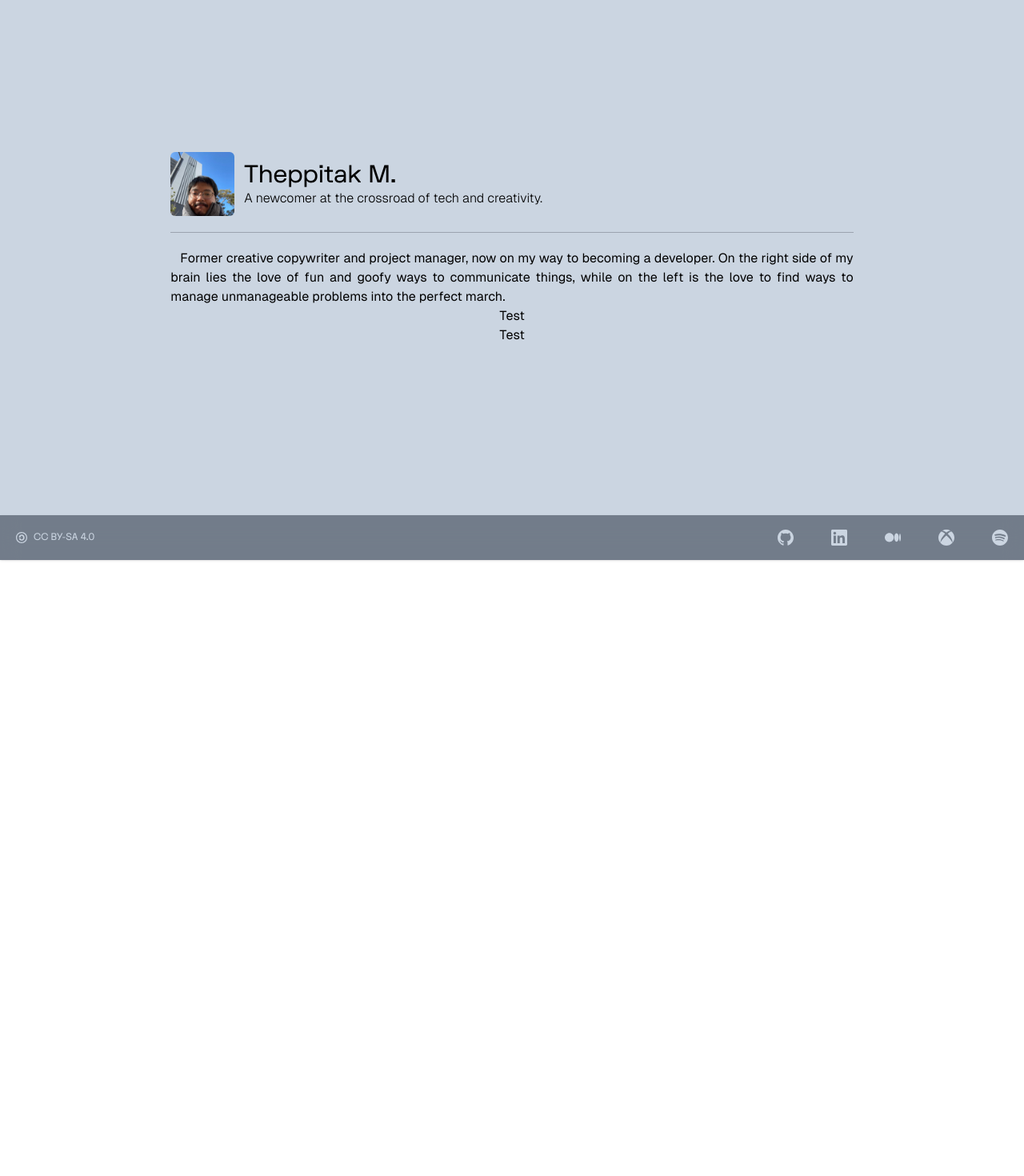
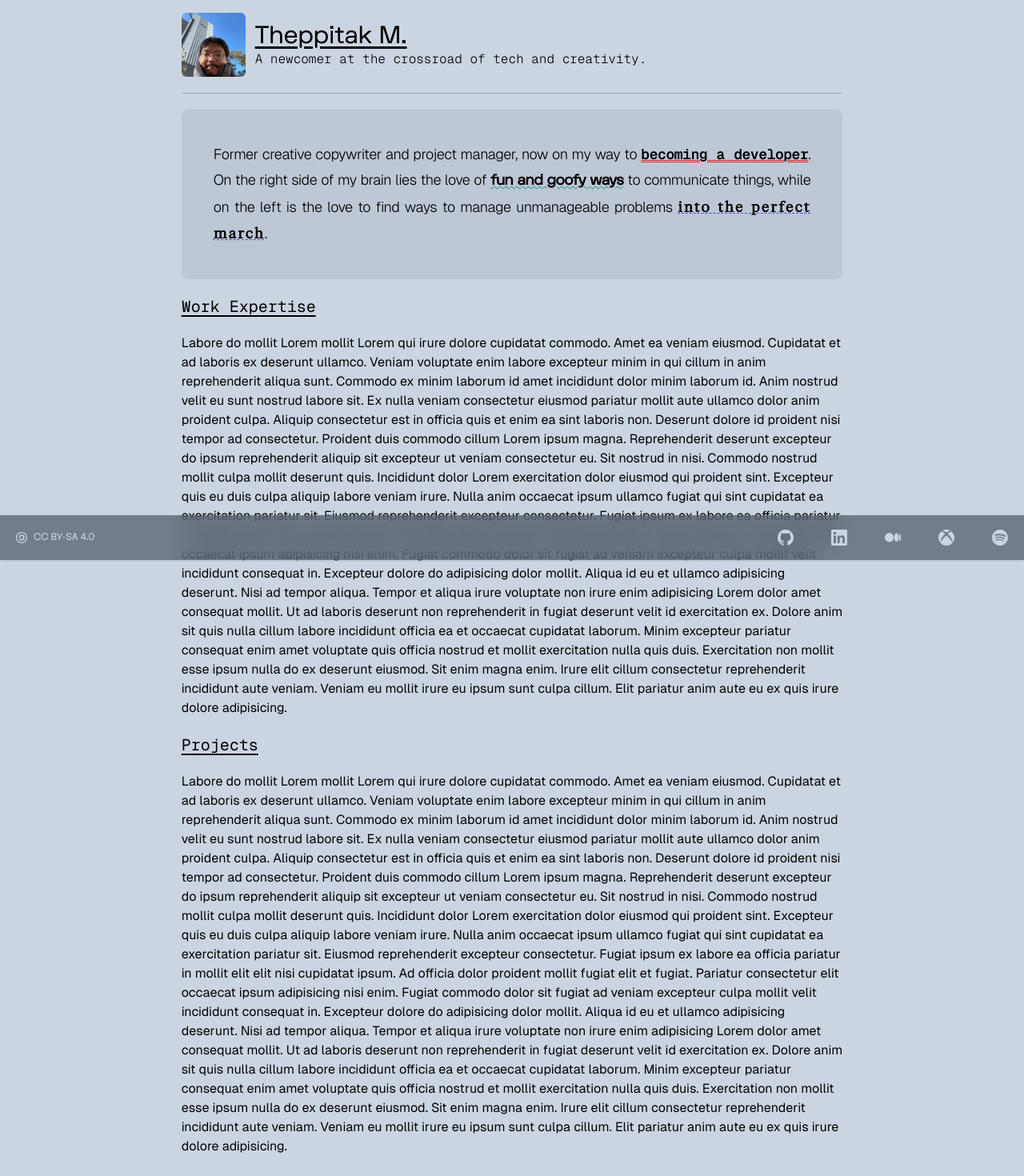
Before and after one commit to mmmmmob/me.theppitak, a React (Vite) app: page / in a window 1280 px wide. Shown: the part 100-1570 px from the top of the page at 80% size. Before the commit the page ends 800 px from the top, so only its background shows below. Built offline with nearby package versions, Linux system fonts and the light colour scheme.

Commit message:
style: add text decoration

```diff
--- a/package.json
+++ b/package.json
@@ -16,6 +16,7 @@
     "react-dom": "^18.2.0"
   },
   "devDependencies": {
+    "@tailwindcss/typography": "^0.5.13",
     "@types/react": "^18.2.66",
     "@types/react-dom": "^18.2.22",
     "@vitejs/plugin-react": "^4.2.1",
--- a/src/App.jsx
+++ b/src/App.jsx
@@ -14,7 +14,7 @@ function App() {
         <div className="sticky top-0 w-full">
           <Header />
         </div>
-        <div className="flex flex-1 flex-col items-center justify-center">
+        <div className="mx-5 my-10 flex flex-1 flex-col items-center justify-center">
           <Title />
           <hr className="m-5 h-px self-center border-0 bg-gray-400 max-sm:w-11/12 md:w-8/12 dark:bg-gray-600" />
           <Info />
--- a/src/components/Info.jsx
+++ b/src/components/Info.jsx
@@ -1,12 +1,24 @@
 function Info() {
   return (
-    <div className="mx-5 self-center rounded-md md:w-8/12">
-      <p className="text-justify indent-3">
-        Former creative copywriter and project manager, now on my way to
-        becoming a developer. On the right side of my brain lies the love of fun
-        and goofy ways to communicate things, while on the left is the love to
-        find ways to manage unmanageable problems into the perfect march.
-      </p>
+    <div className="mx-5 self-center rounded-lg bg-slate-600/10 p-10 md:w-8/12">
+      <article className="prose-h2:prose-lg dark:prose-invert">
+        <h2 className="text-justify font-light tracking-tight">
+          Former creative copywriter and project manager, now on my way to{" "}
+          <a className="font-mono font-bold underline decoration-red-600 decoration-double decoration-1 hover:decoration-red-300 dark:decoration-sky-400 dark:hover:decoration-sky-200">
+            becoming a developer
+          </a>
+          . On the right side of my brain lies the love of{" "}
+          <a className="font-fkDisplay font-bold underline decoration-emerald-600 decoration-wavy decoration-1 hover:decoration-emerald-300 dark:decoration-orange-400 dark:hover:decoration-orange-200">
+            fun and goofy ways
+          </a>{" "}
+          to communicate things, while on the left is the love to find ways to
+          manage unmanageable problems{" "}
+          <a className="font-serif font-bold tracking-widest underline decoration-indigo-600 decoration-dashed decoration-1 hover:decoration-indigo-300 dark:decoration-cyan-400 dark:hover:decoration-cyan-200">
+            into the perfect march
+          </a>
+          .
+        </h2>
+      </article>
     </div>
   );
 }
--- a/src/components/Project.jsx
+++ b/src/components/Project.jsx
@@ -1,5 +1,44 @@
 function Project() {
-  return <p>Test</p>;
+  return (
+    <div className="mx-5 my-5 self-center md:w-8/12">
+      <p className="mb-5 font-mono text-xl underline underline-offset-4">
+        Projects
+      </p>
+      <p>
+        Labore do mollit Lorem mollit Lorem qui irure dolore cupidatat commodo.
+        Amet ea veniam eiusmod. Cupidatat et ad laboris ex deserunt ullamco.
+        Veniam voluptate enim labore excepteur minim in qui cillum in anim
+        reprehenderit aliqua sunt. Commodo ex minim laborum id amet incididunt
+        dolor minim laborum id. Anim nostrud velit eu sunt nostrud labore sit.
+        Ex nulla veniam consectetur eiusmod pariatur mollit aute ullamco dolor
+        anim proident culpa. Aliquip consectetur est in officia quis et enim ea
+        sint laboris non. Deserunt dolore id proident nisi tempor ad
+        consectetur. Proident duis commodo cillum Lorem ipsum magna.
+        Reprehenderit deserunt excepteur do ipsum reprehenderit aliquip sit
+        excepteur ut veniam consectetur eu. Sit nostrud in nisi. Commodo nostrud
+        mollit culpa mollit deserunt quis. Incididunt dolor Lorem exercitation
+        dolor eiusmod qui proident sint. Excepteur quis eu duis culpa aliquip
+        labore veniam irure. Nulla anim occaecat ipsum ullamco fugiat qui sint
+        cupidatat ea exercitation pariatur sit. Eiusmod reprehenderit excepteur
+        consectetur. Fugiat ipsum ex labore ea officia pariatur in mollit elit
+        elit nisi cupidatat ipsum. Ad officia dolor proident mollit fugiat elit
+        et fugiat. Pariatur consectetur elit occaecat ipsum adipisicing nisi
+        enim. Fugiat commodo dolor sit fugiat ad veniam excepteur culpa mollit
+        velit incididunt consequat in. Excepteur dolore do adipisicing dolor
+        mollit. Aliqua id eu et ullamco adipisicing deserunt. Nisi ad tempor
+        aliqua. Tempor et aliqua irure voluptate non irure enim adipisicing
+        Lorem dolor amet consequat mollit. Ut ad laboris deserunt non
+        reprehenderit in fugiat deserunt velit id exercitation ex. Dolore anim
+        sit quis nulla cillum labore incididunt officia ea et occaecat cupidatat
+        laborum. Minim excepteur pariatur consequat enim amet voluptate quis
+        officia nostrud et mollit exercitation nulla quis duis. Exercitation non
+        mollit esse ipsum nulla do ex deserunt eiusmod. Sit enim magna enim.
+        Irure elit cillum consectetur reprehenderit incididunt aute veniam.
+        Veniam eu mollit irure eu ipsum sunt culpa cillum. Elit pariatur anim
+        aute eu ex quis irure dolore adipisicing.
+      </p>
+    </div>
+  );
 }
 
 export default Project;
--- a/src/components/Title.jsx
+++ b/src/components/Title.jsx
@@ -8,10 +8,10 @@ function Title() {
           className="mr-3 size-20 self-center rounded-md max-sm:size-32"
         />
         <div className="self-center text-start">
-          <h1 className="text-balances font-fkDisplay text-3xl">
+          <h1 className="text-balances font-fkDisplay text-3xl underline underline-offset-4">
             Theppitak M.
           </h1>
-          <p className="font-light leading-tight">
+          <p className="font-mono font-light leading-tight">
             A newcomer at the crossroad of tech and creativity.
           </p>
         </div>
--- a/src/components/WorkExp.jsx
+++ b/src/components/WorkExp.jsx
@@ -1,5 +1,44 @@
 function WorkExp() {
-  return <p>Test</p>;
+  return (
+    <div className="mx-5 mt-5 flex flex-col self-center md:w-8/12">
+      <p className="mb-5 font-mono text-xl underline underline-offset-4">
+        Work Expertise
+      </p>
+      <p>
+        Labore do mollit Lorem mollit Lorem qui irure dolore cupidatat commodo.
+        Amet ea veniam eiusmod. Cupidatat et ad laboris ex deserunt ullamco.
+        Veniam voluptate enim labore excepteur minim in qui cillum in anim
+        reprehenderit aliqua sunt. Commodo ex minim laborum id amet incididunt
+        dolor minim laborum id. Anim nostrud velit eu sunt nostrud labore sit.
+        Ex nulla veniam consectetur eiusmod pariatur mollit aute ullamco dolor
+        anim proident culpa. Aliquip consectetur est in officia quis et enim ea
+        sint laboris non. Deserunt dolore id proident nisi tempor ad
+        consectetur. Proident duis commodo cillum Lorem ipsum magna.
+        Reprehenderit deserunt excepteur do ipsum reprehenderit aliquip sit
+        excepteur ut veniam consectetur eu. Sit nostrud in nisi. Commodo nostrud
+        mollit culpa mollit deserunt quis. Incididunt dolor Lorem exercitation
+        dolor eiusmod qui proident sint. Excepteur quis eu duis culpa aliquip
+        labore veniam irure. Nulla anim occaecat ipsum ullamco fugiat qui sint
+        cupidatat ea exercitation pariatur sit. Eiusmod reprehenderit excepteur
+        consectetur. Fugiat ipsum ex labore ea officia pariatur in mollit elit
+        elit nisi cupidatat ipsum. Ad officia dolor proident mollit fugiat elit
+        et fugiat. Pariatur consectetur elit occaecat ipsum adipisicing nisi
+        enim. Fugiat commodo dolor sit fugiat ad veniam excepteur culpa mollit
+        velit incididunt consequat in. Excepteur dolore do adipisicing dolor
+        mollit. Aliqua id eu et ullamco adipisicing deserunt. Nisi ad tempor
+        aliqua. Tempor et aliqua irure voluptate non irure enim adipisicing
+        Lorem dolor amet consequat mollit. Ut ad laboris deserunt non
+        reprehenderit in fugiat deserunt velit id exercitation ex. Dolore anim
+        sit quis nulla cillum labore incididunt officia ea et occaecat cupidatat
+        laborum. Minim excepteur pariatur consequat enim amet voluptate quis
+        officia nostrud et mollit exercitation nulla quis duis. Exercitation non
+        mollit esse ipsum nulla do ex deserunt eiusmod. Sit enim magna enim.
+        Irure elit cillum consectetur reprehenderit incididunt aute veniam.
+        Veniam eu mollit irure eu ipsum sunt culpa cillum. Elit pariatur anim
+        aute eu ex quis irure dolore adipisicing.
+      </p>
+    </div>
+  );
 }
 
 export default WorkExp;
--- a/tailwind.config.js
+++ b/tailwind.config.js
@@ -19,5 +19,5 @@ export default {
       },
     },
   },
-  plugins: [],
+  plugins: [require("@tailwindcss/typography")],
 };
```
Also changed, not shown: 1 other file (tests, documents, lock files or other folders).
